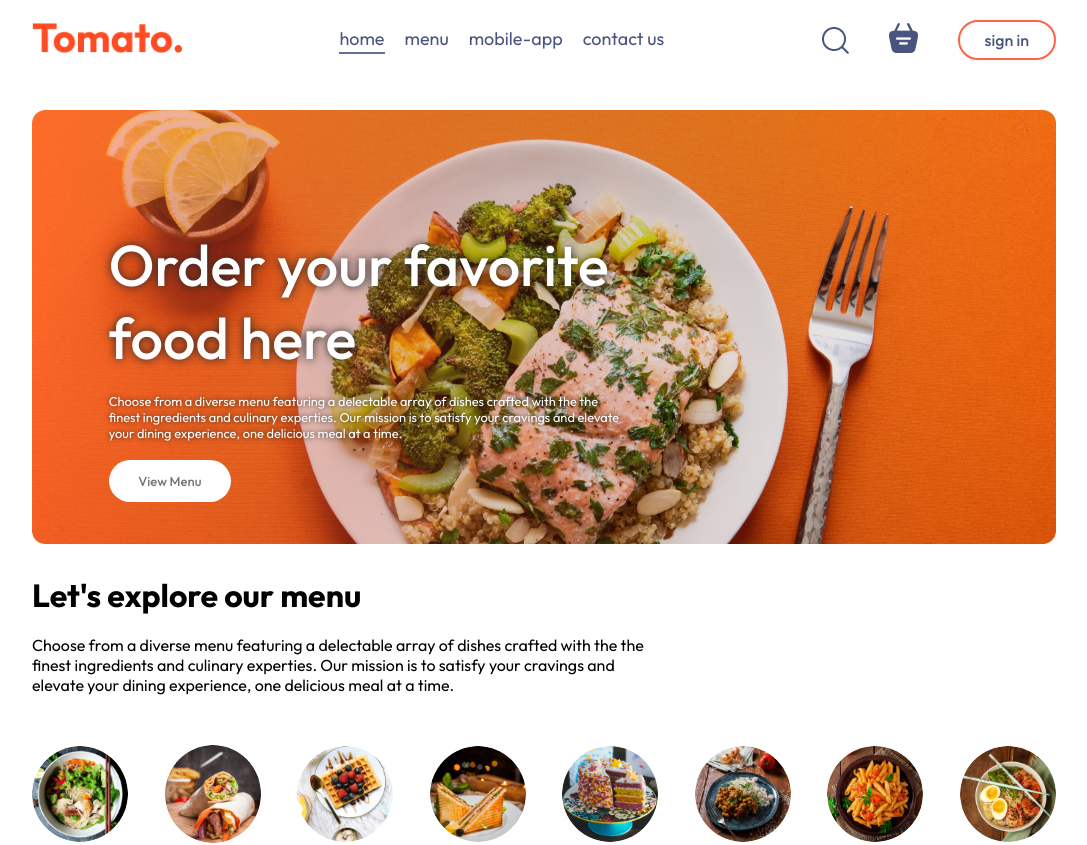
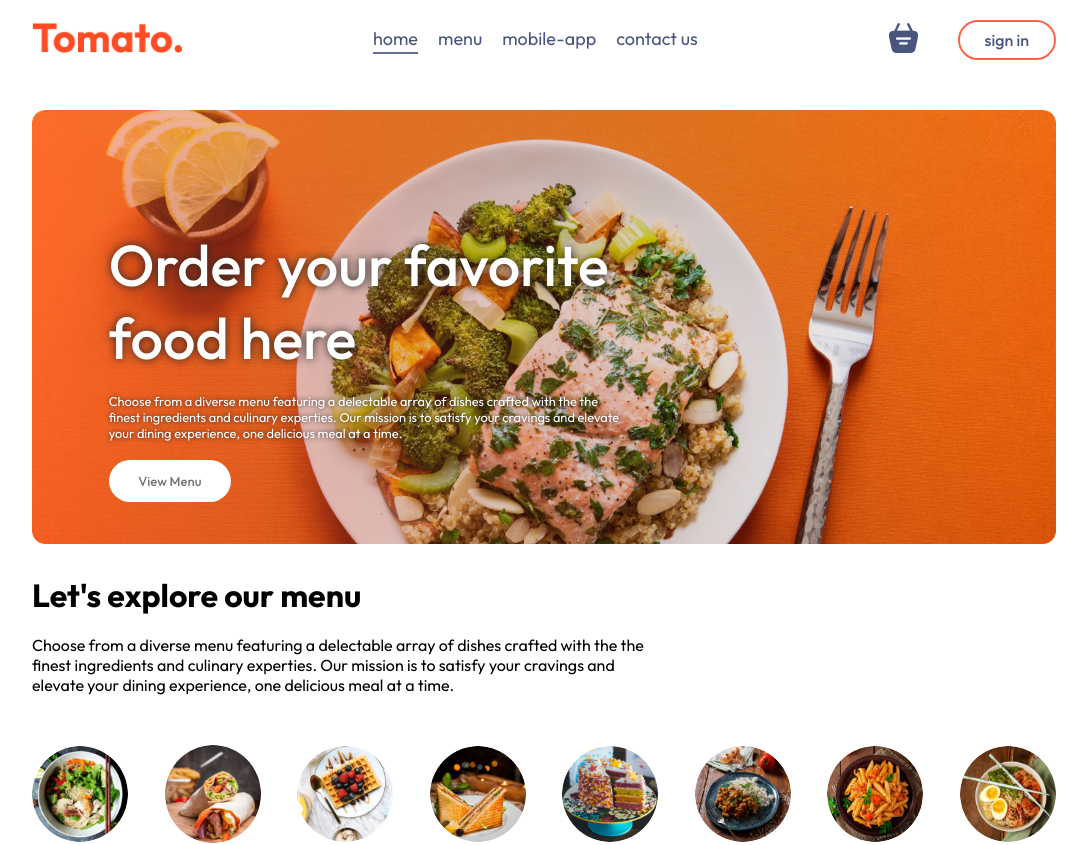
Before and after one commit to BikashOfficial/Tomato-Food-Ordering-APP, a React (Vite) app in the folder Frontend/: page / in a window 1280 px wide. Shown: the top 845 px of the page, without its empty margins (96-1183 px from the left). Built offline with nearby package versions, Linux system fonts and the light colour scheme; no server answers.

Commit message:
Update NavBar.jsx

```diff
--- a/Frontend/src/components/NavBar/NavBar.jsx
+++ b/Frontend/src/components/NavBar/NavBar.jsx
@@ -23,7 +23,7 @@
                 <a href='#footer' onClick={() => setMenu("contact-us")} className={menu === "contact-us" ? "active" : ""}>contact us</a>
             </ul>
             <div className="navbar-right">
-                <img src={assets.search_icon} alt="" />
+
                 <div className="navbar-search-icon">
                     <Link to='/cart'><img src={assets.basket_icon} alt="" /></Link>
                     <div className={getTotalCartAmout() === 0 ? "" : "dot"}></div>
```
